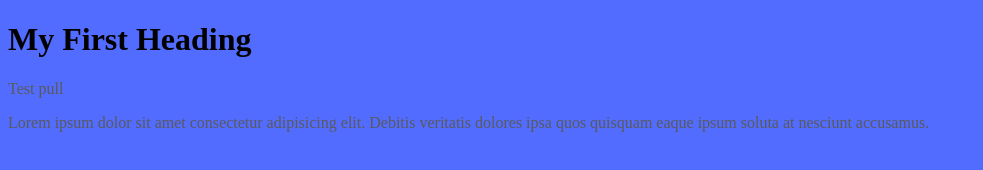
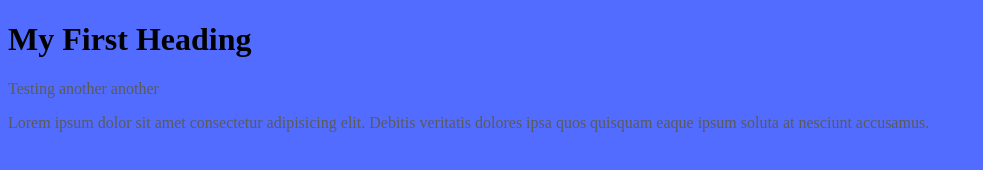
Before and after one commit to CodeCrashher/git_test, a plain HTML site: page index.html in a window 1280 px wide. Shown: the whole page, without its empty margins (0-983 px from the left). Drawn offline with Linux system fonts and the light colour scheme; files that its build step writes are made by us from their sources.

Commit message:
Testing another

```diff
--- a/index.html
+++ b/index.html
@@ -7,7 +7,7 @@
 <body>
 
 <h1>My First Heading</h1>
-<p>Test pull</p>
+<p>Testing another another</p>
 <p>Lorem ipsum dolor sit amet consectetur adipisicing elit. Debitis veritatis dolores ipsa quos quisquam eaque ipsum soluta at nesciunt accusamus.</p>
 
 </body>
```
